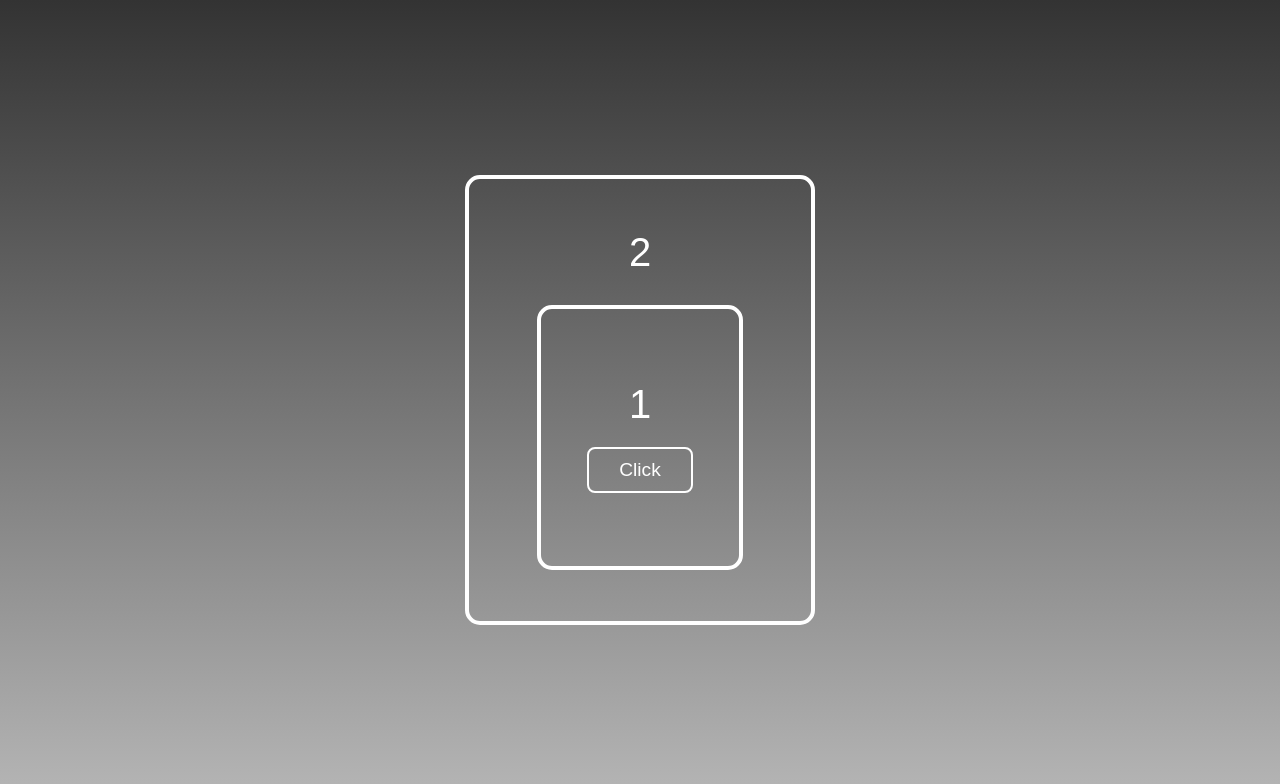
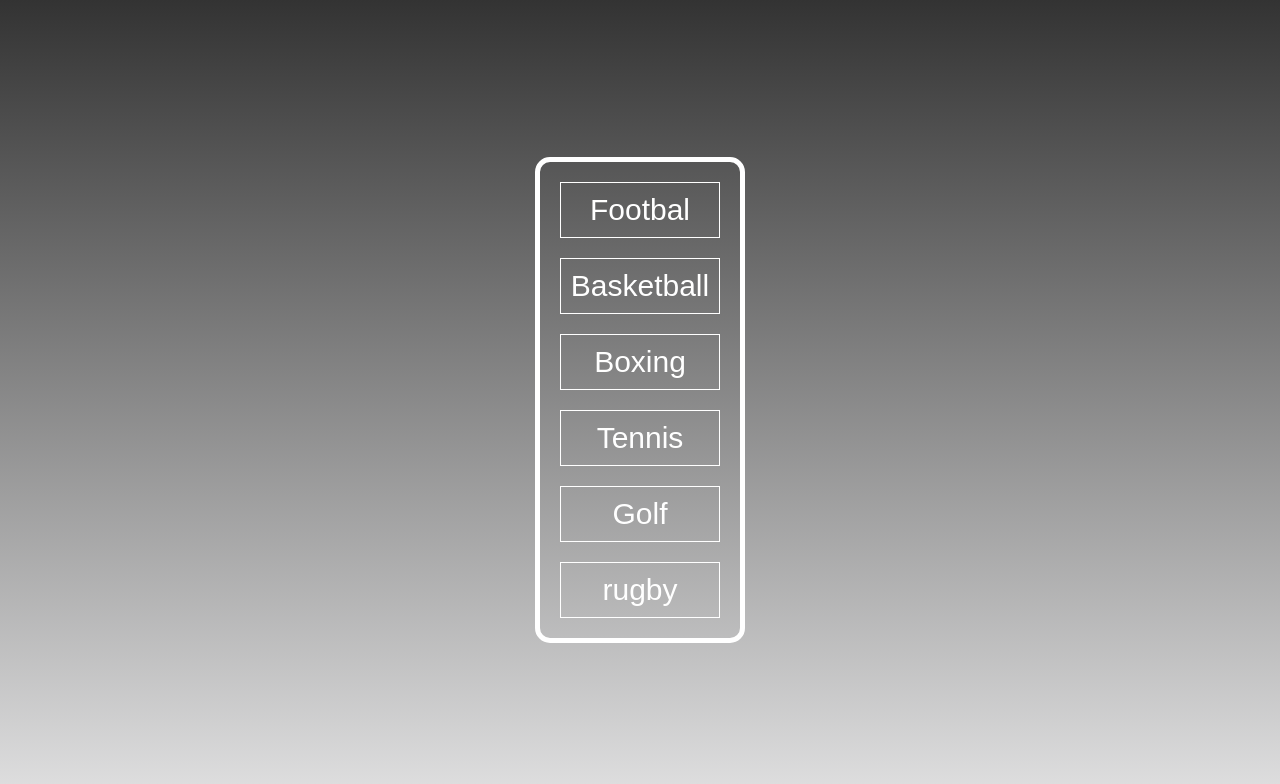
Before and after one commit to mantagute/get_to_know_with_Js, a plain HTML site: page index.html in a window 1280 px wide. Drawn offline with Linux system fonts and the light colour scheme.

Commit message:
event Delegation

```diff
--- a/index.html
+++ b/index.html
@@ -3,17 +3,17 @@
 <head>
     <meta charset="UTF-8">
     <meta name="viewport" content="width=device-width, initial-scale=1.0">
-    <title>Event Propagation</title>
+    <title>Event Delegation</title>
     <link rel="stylesheet" href="style.css">
 </head>
 <body>
-    <div class="div2">
-        2
-        <div class="div1">
-            1
-            <button>Click</button>
-        </div>
-    </div>
+    <ul id="sports">
+        <li id="football">Footbal</li>
+        <li id="basketball">Basketball</li>
+        <li id="boxing">Boxing</li>
+        <li id="tennis">Tennis</li>
+        <li id="golf">Golf</li>
+    </ul>
 
     <script src="main.js"></script>
 </body>
--- a/main.js
+++ b/main.js
@@ -1,24 +1,20 @@
-//DOM MANIPULATION
+// DOM MANIPULATION
 
-//EVENT PROPAGATION
+//EVENT DELEGATION
 
-window.addEventListener('click', function() {
-    console.log('Window');
-}, false);
+document.querySelector('#sports').addEventListener('click', function(e){
+    console.log(e.target.getAttribute('id') + ' is clicked');
+    const target = e.target;
 
-document.addEventListener('click', function() {
-    console.log('Document')
-}, false);
+    if (target.matches('li')){
+        target.style.backgroundColor = 'green';
+    }
+});
 
-document.querySelector('.div2').addEventListener('click', function(){
-    // e.stopPropagation();
-    console.log('DIV 2');
-}, false);
+const sports = document.querySelector('#sports');
+const newSport = document.createElement('li');
 
-document.querySelector('.div1').addEventListener('click', function(){
-    console.log('DIV 1')
-}, {once: true});
+newSport.innerText = 'rugby';
+newSport.setAttribute('id', 'rugby');
 
-document.querySelector('button').addEventListener('click', function(e){
-    console.log(e.target.innerText = 'clicked');
-}, false);
+sports.appendChild(newSport);
--- a/style.css
+++ b/style.css
@@ -8,53 +8,32 @@
 
 body {
     align-items: center;
-    background: linear-gradient(to bottom, #333,  rgba(128, 128, 128, 0.576));
-    color: white;
+    background-image: linear-gradient(to bottom,#333, rgba(167, 167, 169, 0.35));
     display: flex;
     justify-content: center;
     min-height: 100vh;
 }
 
-.div2 {
-    align-items: center;
-    background-color: transparent;
+ul {
     border-radius: 15px;
-    border: 4px solid white;
+    border: 5px solid white;
+    color: white;
     display: flex;
-    flex-direction: column;
-    font-size: 2.5rem;
-    gap: 30px;
-    height: 450px;
-    justify-content: center;
-    width: 350px;
+    flex-flow: column;
+    font-size: 30px;
+    gap: 20px;
+    list-style: none;
+    padding: 20px;
 }
 
-.div1 {
-    align-items: center;
+li {
     background-color: transparent;
-    border-radius: 15px;
-    border: 4px solid white;
-    display: flex;
-    flex-direction: column;
-    font-size: 2.5rem;
-    gap: 20px;
-    height: 60%;
-    justify-content: center;
-    width: 60%;
+    border: 1px solid white;
+    padding: 10px;
+    text-align: center;
 }
 
-button {
-    background: transparent;
-    border-radius: 8px;
-    border: 2px solid white;
-    color: white;
-    cursor: pointer;
-    font-size: 1.2rem;
-    padding: 10px 30px;
-    transition: 0.3s;
+li:hover {
+    background-color: white;
+    color: #333;
 }
-
-button:hover {
-    background-color: white;
-    color: #2c3e50;
-}
```
